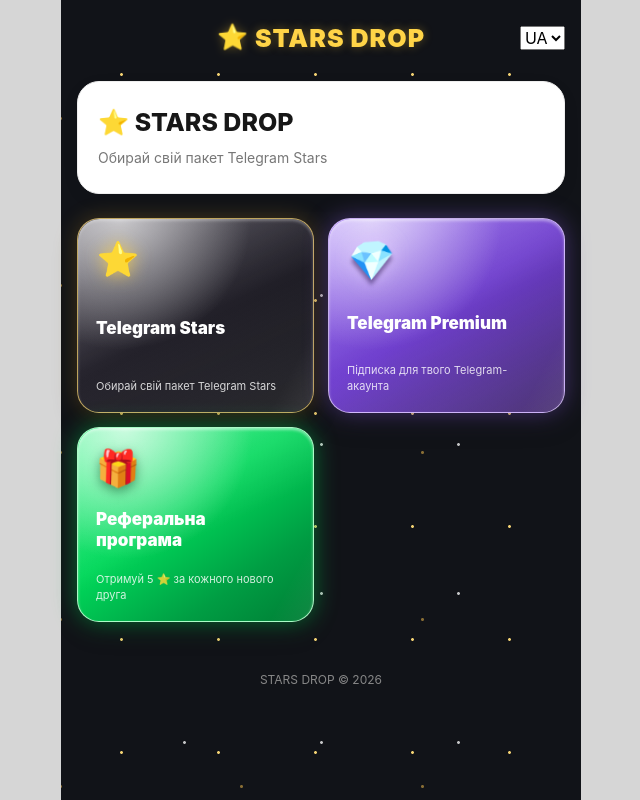
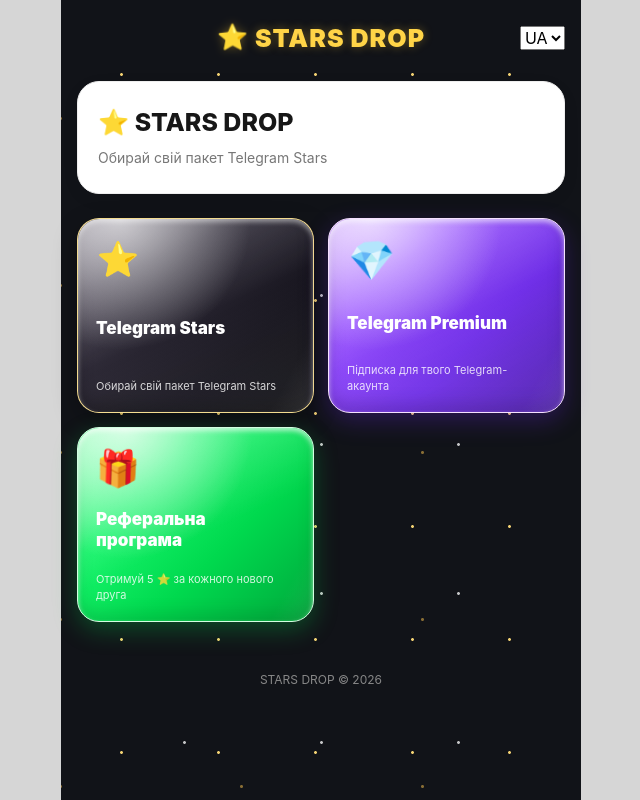
Before and after one commit to Cotif155/star-drop-miniapp, a React (Vite) app in the folder frontend/: page / in a window 1280 px wide. Shown: the whole page, without its empty margins (319-959 px from the left). Built offline with nearby package versions, Linux system fonts and the light colour scheme.

Commit message:
Make home menu cards brighter and glossier

```diff
--- a/frontend/src/App.css
+++ b/frontend/src/App.css
@@ -1969,3 +1969,68 @@ html, body {
     animation: none !important;
   }
 }
+
+/* ===== EXTRA BRIGHT GLASS GLOSS ===== */
+
+.stars-menu-card {
+  background: linear-gradient(
+    135deg,
+    #625b6c 0%,
+    #302c39 35%,
+    #17151e 70%,
+    #08080c 100%
+  ) !important;
+  border-color: rgba(255,230,150,0.95) !important;
+  box-shadow:
+    inset 0 3px 5px rgba(255,255,255,0.48),
+    inset 0 -8px 15px rgba(0,0,0,0.28),
+    0 8px 24px rgba(0,0,0,0.28) !important;
+}
+
+.premium-menu-card {
+  background: linear-gradient(
+    135deg,
+    #c18aff 0%,
+    #9a55ff 28%,
+    #7130e8 62%,
+    #4615a8 100%
+  ) !important;
+  border-color: rgba(245,225,255,1) !important;
+  box-shadow:
+    inset 0 3px 5px rgba(255,255,255,0.58),
+    inset 0 -8px 16px rgba(35,0,90,0.25),
+    0 8px 25px rgba(100,35,220,0.3) !important;
+}
+
+.referral-menu-card {
+  background: linear-gradient(
+    135deg,
+    #65ff9b 0%,
+    #16f56b 30%,
+    #00d94e 62%,
+    #00a83c 100%
+  ) !important;
+  border-color: rgba(210,255,225,1) !important;
+  box-shadow:
+    inset 0 3px 5px rgba(255,255,255,0.62),
+    inset 0 -8px 16px rgba(0,90,30,0.2),
+    0 8px 25px rgba(0,220,80,0.28) !important;
+}
+
+/* Gloss belongs to the card background, not the icons */
+.home-menu-card .home-menu-icon {
+  filter: none !important;
+}
+
+/* Keep the icons animated, but without glow */
+.stars-menu-card .home-menu-icon {
+  filter: none !important;
+}
+
+.premium-menu-card .home-menu-icon {
+  filter: none !important;
+}
+
+.referral-menu-card .home-menu-icon {
+  filter: none !important;
+}
```
